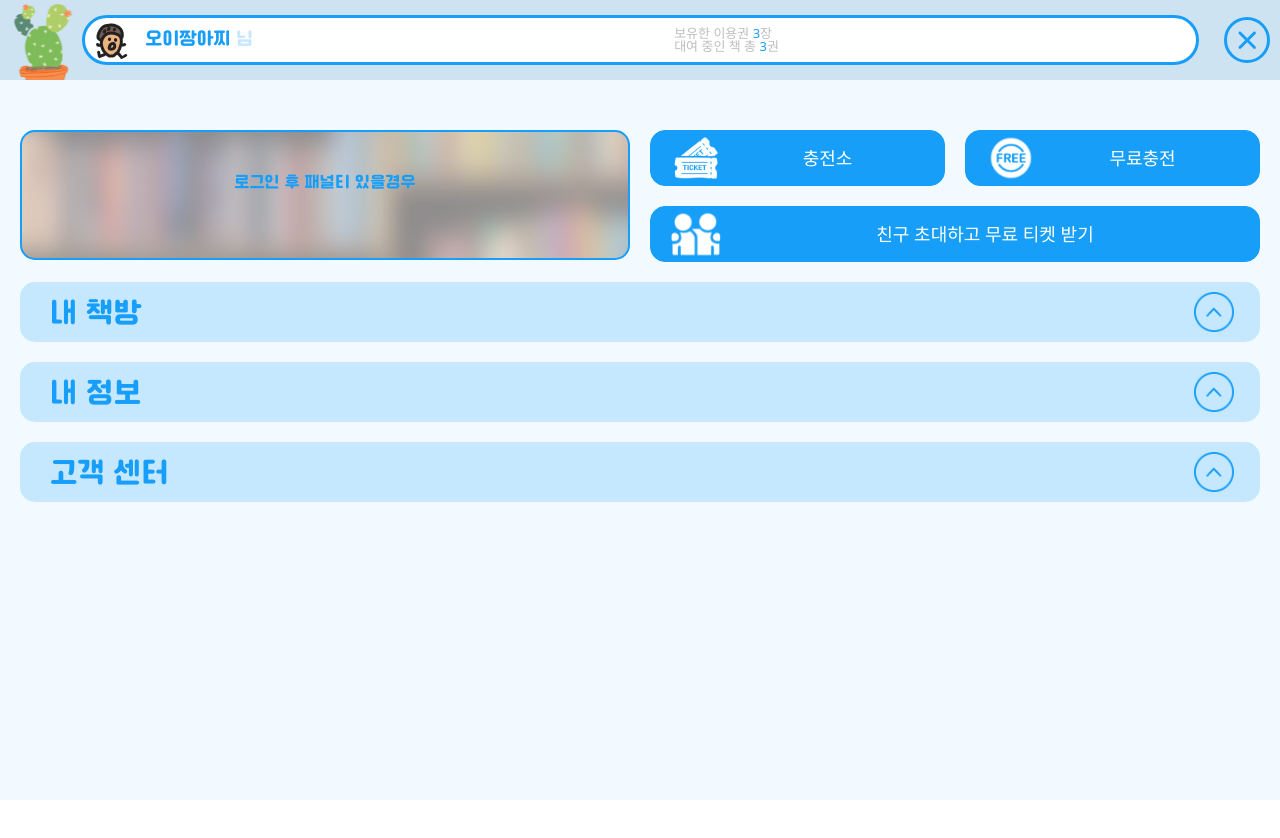
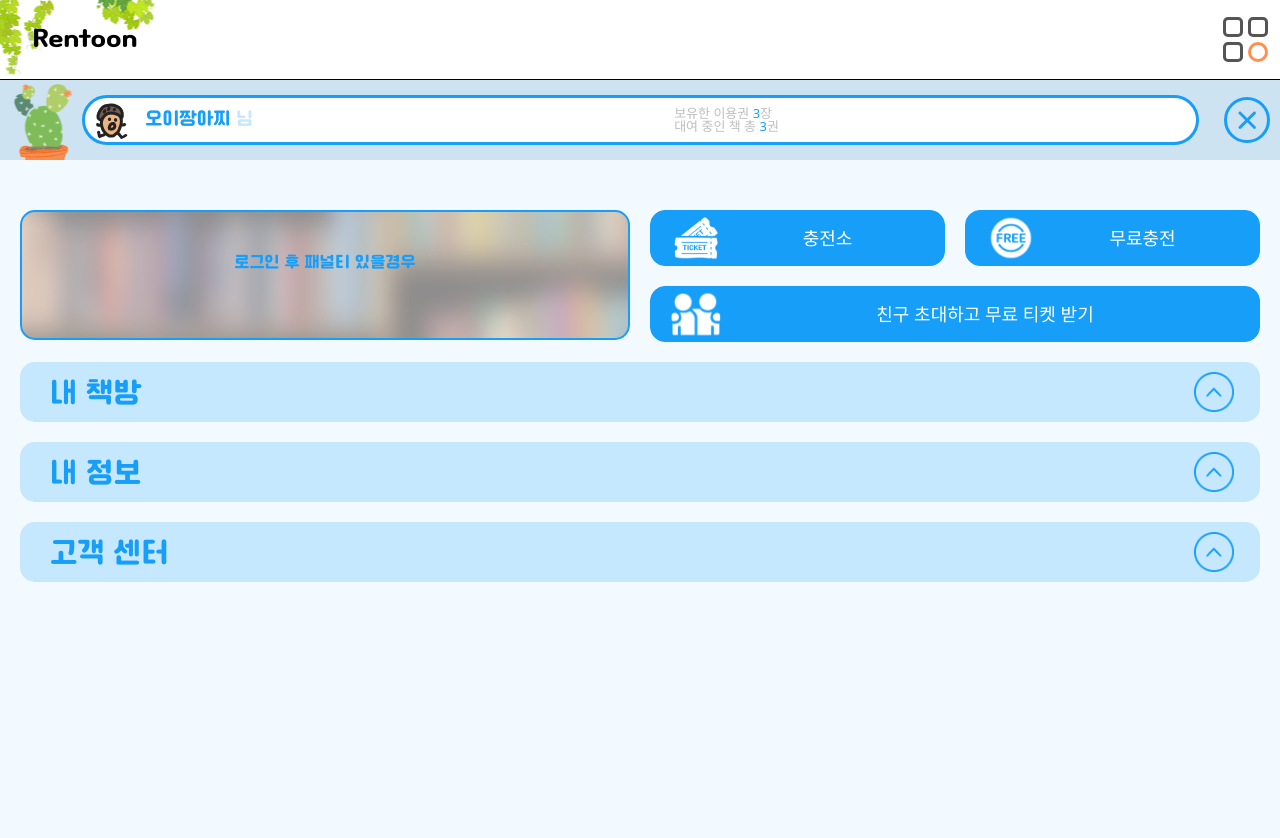
Before and after one commit to team-project-frontend/cartoon-rent-service, a React (Vite) app: page /cartoon-rent-service/join in a window 1280 px wide. Both pictures are taken after a click on the button "back". Shown: the top 838 px of the page. Before the commit the page ends 800 px from the top, so only its background shows below. Built offline with nearby package versions, Linux system fonts and the light colour scheme.

Commit message:
경민/feat/헤더 ,네브바 수정

```diff
--- a/src/index.css
+++ b/src/index.css
@@ -197,3 +197,18 @@ a {
 .pt-50 {
   padding-top: 50px;
 }
+.fade-in {
+  opacity: 0;
+  animation-name: fade-in;
+  animation-duration: 1s;
+  animation-fill-mode: forwards;
+}
+
+@keyframes fade-in {
+  from {
+    opacity: 0;
+  }
+  to {
+    opacity: 1;
+  }
+}
--- a/src/layout/Contents.jsx
+++ b/src/layout/Contents.jsx
@@ -1,14 +1,28 @@
-import React from "react";
+import React, { useCallback, useState } from "react";
 import { Outlet } from "react-router-dom";
 import Header from "./Header";
 import Footer from "./Footer";
+import Nav from "./Nav";
 
 const Contents = () => {
-  // 이전 리액트 17 ({children}) 과 동작원리 비슷합니다 라우터로 감싸다는 차이가있습니다
+  const [menuToggle, setMenuToggle] = useState(false);
+
+  const onClick = useCallback(() => {
+    setMenuToggle((state) => !state);
+    console.log(menuToggle);
+  }, [menuToggle]);
+
   return (
     <>
-      <Header />
-      <Outlet />
+      {menuToggle ? (
+        <Nav onClick={onClick} />
+      ) : (
+        <>
+          <Header onClick={onClick} />
+          <Outlet />
+        </>
+      )}
+
       {/* <Footer /> */}
     </>
   );
--- a/src/layout/Header.jsx
+++ b/src/layout/Header.jsx
@@ -1,14 +1,22 @@
-import React from "react";
-import { Link } from "react-router-dom";
+import React, { useCallback, useState } from "react";
+import { HeaderContainer } from "../styleComponents/HeaderStyle"; //헤더스타일
+import Nav from "./Nav";
+import dummyImg from "../assets/images/dummy.png";
 
-import { useRecoilValue } from "recoil";
-import userState from "../store/userState";
-import { Media768 } from "../utiles/media";
-
-const Header = () => {
-  const globalValue = useRecoilValue(userState);
-
-  return <div className="header"></div>;
+const Header = ({ onClick }) => {
+  return (
+    <>
+      <HeaderContainer props={dummyImg}>
+        <div className="logoArea">Rentoon</div>
+        <div className="buttonArea" onClick={onClick}>
+          <span>1</span>
+          <span>2</span>
+          <span>3</span>
+          <span>4</span>
+        </div>
+      </HeaderContainer>
+    </>
+  );
 };
 
 export default Header;
--- a/src/layout/Nav.jsx
+++ b/src/layout/Nav.jsx
@@ -3,7 +3,7 @@ import { useRecoilValue } from "recoil";
 import userState from "../store/userState";
 import { Link } from "react-router-dom";
 import { Media768 } from "../utiles/media";
-import { NavContainer } from "../styleComponents/NavStyle";
+import { NavContainer } from "../styleComponents/NavStyle"; //스타일
 import closeIcon from "../assets/images/close.png";
 import profileImg from "../assets/images/도토리.png";
 import penaltyImg from "../assets/images/penalty.png";
@@ -12,7 +12,7 @@ import icon_1 from "../assets/images/nav_icon-01.svg";
 import icon_2 from "../assets/images/nav_icon-02.svg";
 import icon_3 from "../assets/images/nav_icon-03.svg";
 
-const Nav = () => {
+const Nav = ({ onClick }) => {
   const globalValue = useRecoilValue(userState); //리코일 전역변수 로그인 여부 조회용도
   const [activeButton, setActiveButton] = useState(null); //nav버튼 토글 (수정필요)
   const propsState = {
@@ -32,7 +32,7 @@ const Nav = () => {
   };
   return (
     <>
-      <NavContainer props={propsState}>
+      <NavContainer props={propsState} className="fade-in">
         <div className="headerArea">
           {!globalValue.isLogin ? (
             <div className="buttonArea">
@@ -71,7 +71,7 @@ const Nav = () => {
           )}
 
           <div className="activeArea">
-            <div className="closeButton">
+            <div className="closeButton " onClick={onClick}>
               <img src={closeIcon} alt="닫기 버튼" />
             </div>
           </div>
--- /dev/null
+++ b/src/styleComponents/HeaderStyle.js
@@ -0,0 +1,68 @@
+import styled from "styled-components";
+
+export const HeaderContainer = styled.section`
+  background: #ffffff;
+  border-bottom: 1px solid;
+  width: 100%;
+  font-family: "Cafe24Ssurround";
+  display: flex;
+  align-items: center;
+  justify-content: space-between;
+  height: 80px;
+  & > .logoArea {
+    width: 170px;
+    height: 80px;
+    background: ${(props) => `url(${props.props}) center no-repeat`};
+    text-align: center;
+    line-height: 80px;
+    font-size: 24px;
+  }
+  & > .buttonArea {
+    position: relative;
+    margin-right: 10px;
+    width: 50px;
+    height: 50px;
+    cursor: pointer;
+  }
+  & > .buttonArea > span {
+    margin: 2.5px;
+    position: absolute;
+    border: 3px solid #555555;
+    border-radius: 5px;
+    width: 20px;
+    display: block;
+    height: 20px;
+    transition: 0.2s all ease-in;
+    text-indent: -9999px;
+  }
+  & > .buttonArea > span:nth-child(1) {
+    top: 0;
+    left: 0;
+  }
+  & > .buttonArea > span:nth-child(2) {
+    top: 0;
+    right: 0;
+  }
+  & > .buttonArea > span:nth-child(3) {
+    top: 25px;
+    left: 0;
+  }
+  & > .buttonArea > span:nth-child(4) {
+    top: 25px;
+    left: 25px;
+    border-radius: 50px;
+    border: 3px solid #ff8f50 !important;
+  }
+  & > .buttonArea:hover > span:nth-child(1) {
+    left: 25px;
+  }
+  & > .buttonArea:hover > span:nth-child(2) {
+    top: 25px;
+  }
+  & > .buttonArea:hover > span:nth-child(3) {
+    top: 0px;
+  }
+  & > .buttonArea:hover > span:nth-child(4) {
+    left: 0px;
+  }
+`;
--- a/src/styleComponents/NavStyle.js
+++ b/src/styleComponents/NavStyle.js
@@ -1,6 +1,8 @@
 import styled from "styled-components";
 
 export const NavContainer = styled.section`
+  position: absolute;
+  width: 100%;
   font-family: "Cafe24Ssurround";
   background: #f2f9ff;
   height: calc(100vh);
```
Also changed, not shown: src/assets/images/dummy.png (added).
